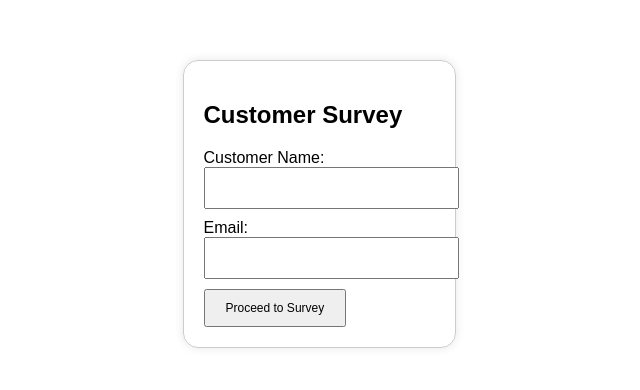
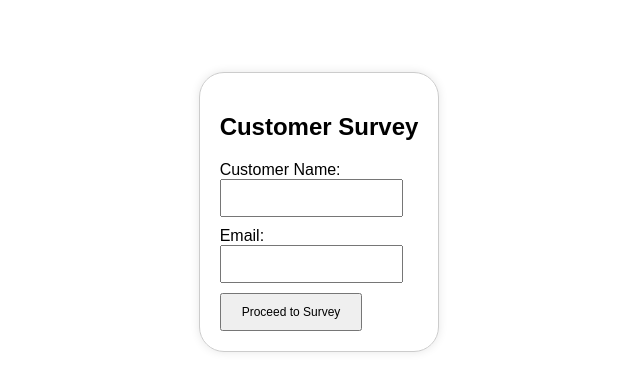
Before and after one commit to OlhaIshyna/forms.github.io, a plain HTML site: page index.html in a window 1280 px wide. Shown: the part 196-586 px from the top of the page, without its empty margins (321-961 px from the left). Drawn offline with Linux system fonts and the light colour scheme.

Commit message:
change forms.html

```diff
--- a/index.html
+++ b/index.html
@@ -11,20 +11,20 @@
             justify-content: center;
             align-items: center;
             height: 100vh;
-            margin: 0;
+            margin: 10;
         }
         .form-container {
             border: 1px solid #ccc;
             padding: 20px;
-            border-radius: 15px;
+            border-radius: 25px;
             box-shadow: 0 0 10px rgba(0, 0, 0, 0.1);
         }
         .form-container input {
             display: block;
-            width: 100%;
+            width: 80%;
             margin-bottom: 10px;
             padding: 10px;
-            font-size: 16px;
+            font-size: 12px;
         }
         .form-container button {
             padding: 10px 20px;
```
